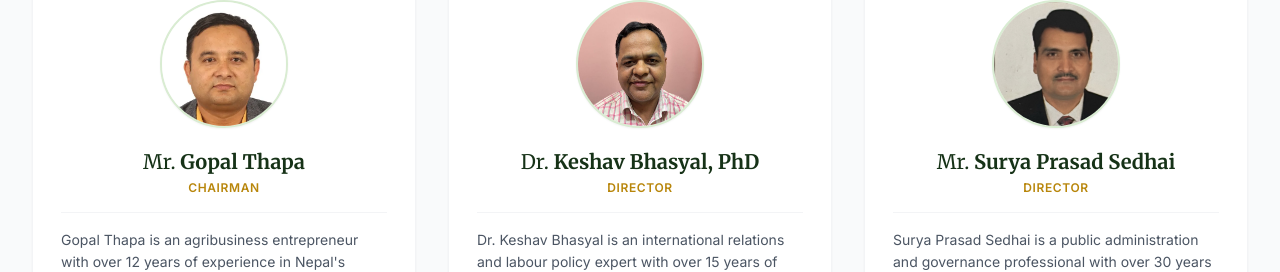
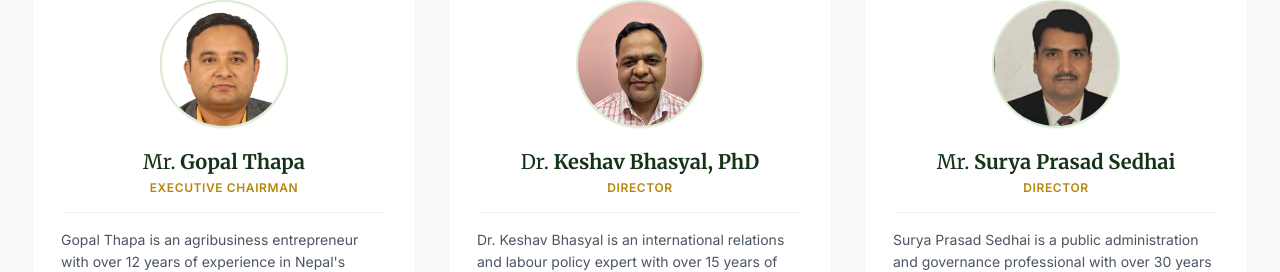
Before and after one commit to progressivecattlefodder-commits/PCFL_FRONTEND, a Next.js app: page /about in a window 1280 px wide. Shown: the part 1693-1965 px from the top of the page. Built offline with nearby package versions, Linux system fonts and the light colour scheme; no server answers.

Commit message:
PosMod_ExeChairman

```diff
--- a/src/app/about/page.tsx
+++ b/src/app/about/page.tsx
@@ -37,7 +37,7 @@ const FALLBACK_BOARD_MEMBERS: BoardMember[] = [
     id: 5,
     status: 'Mr.',
     full_name: 'Gopal Thapa',
-    title: 'Chairman',
+    title: 'Executive Chairman',
     image_url: '/images/branding/Chairman.webp',
     bio: "Gopal Thapa is an agribusiness entrepreneur with over 12 years of experience in Nepal's agriculture and livestock sectors. Through sustained engagement with livestock farmers and rural communities, he has focused on raising agricultural productivity, lowering production costs, and advancing the commercialization of farming practices. As Chairman of Progressive Cattle Fodder Industries Ltd., he leads the company's strategy for strengthening Nepal's livestock value chain and modernizing fodder production.",
   },
```
